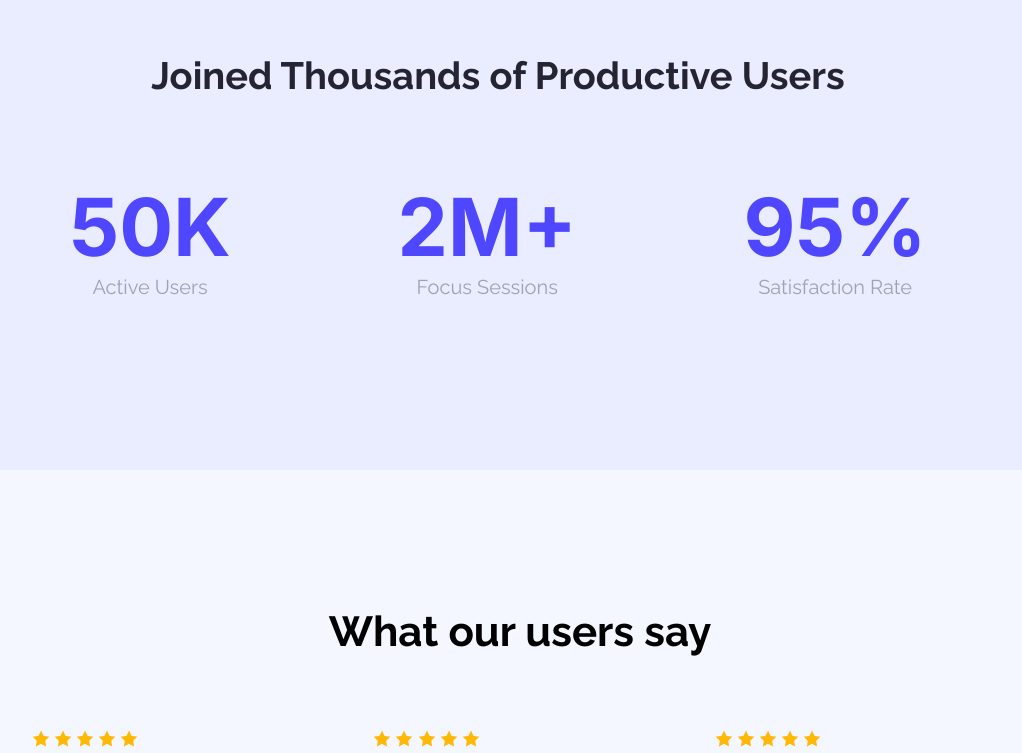
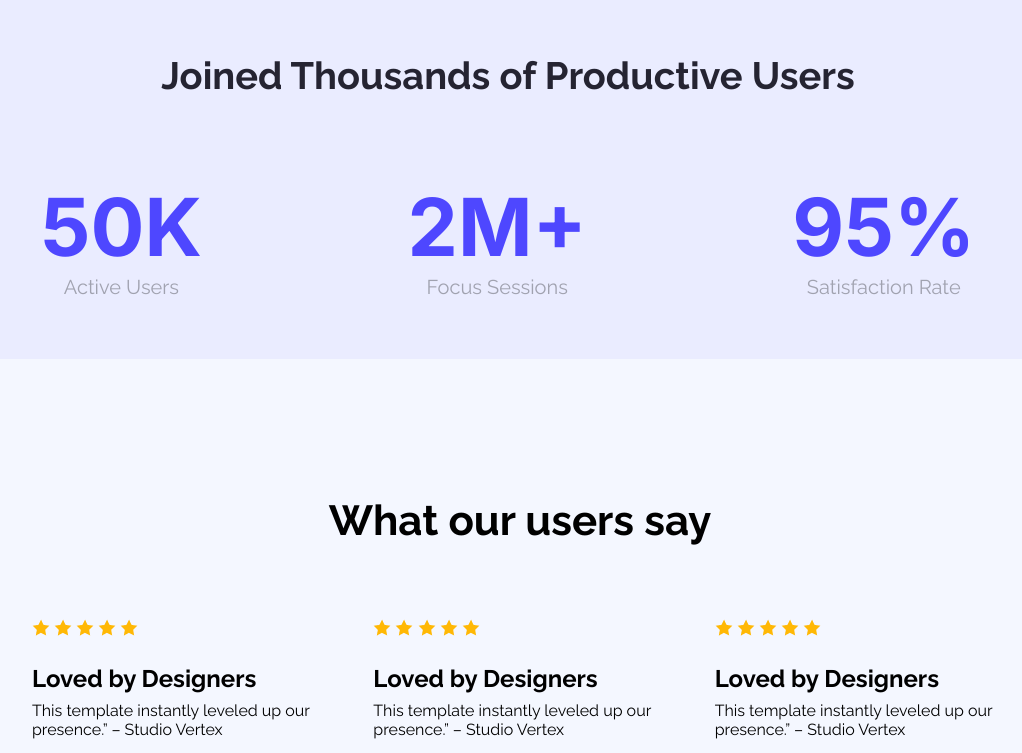
Before and after one commit to Sahidulislam05/Assignment_1, a plain HTML site: page index.html in a window 1280 px wide. Shown: the part 1321-2074 px from the top of the page, without its empty margins (142-1164 px from the left). Drawn offline with Linux system fonts and the light colour scheme.

Commit message:
added user section width

```diff
--- a/style.css
+++ b/style.css
@@ -88,7 +88,8 @@ body {
 }
 /* user banner */
 .user-banner {
-  width: 80%;
+  width: 1140px;
+  height: 306px;
   margin: 0px auto 137px auto;
   border-radius: 24px;
   padding: 50px 80px;
```
